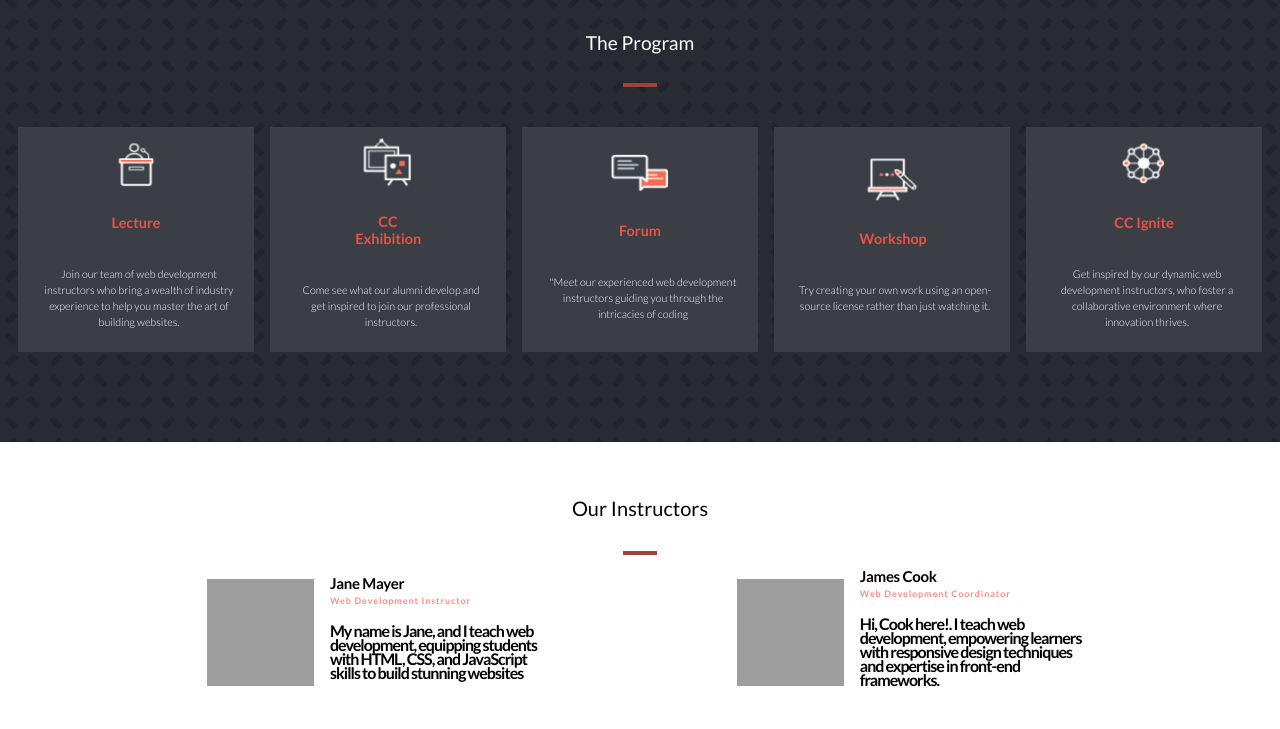
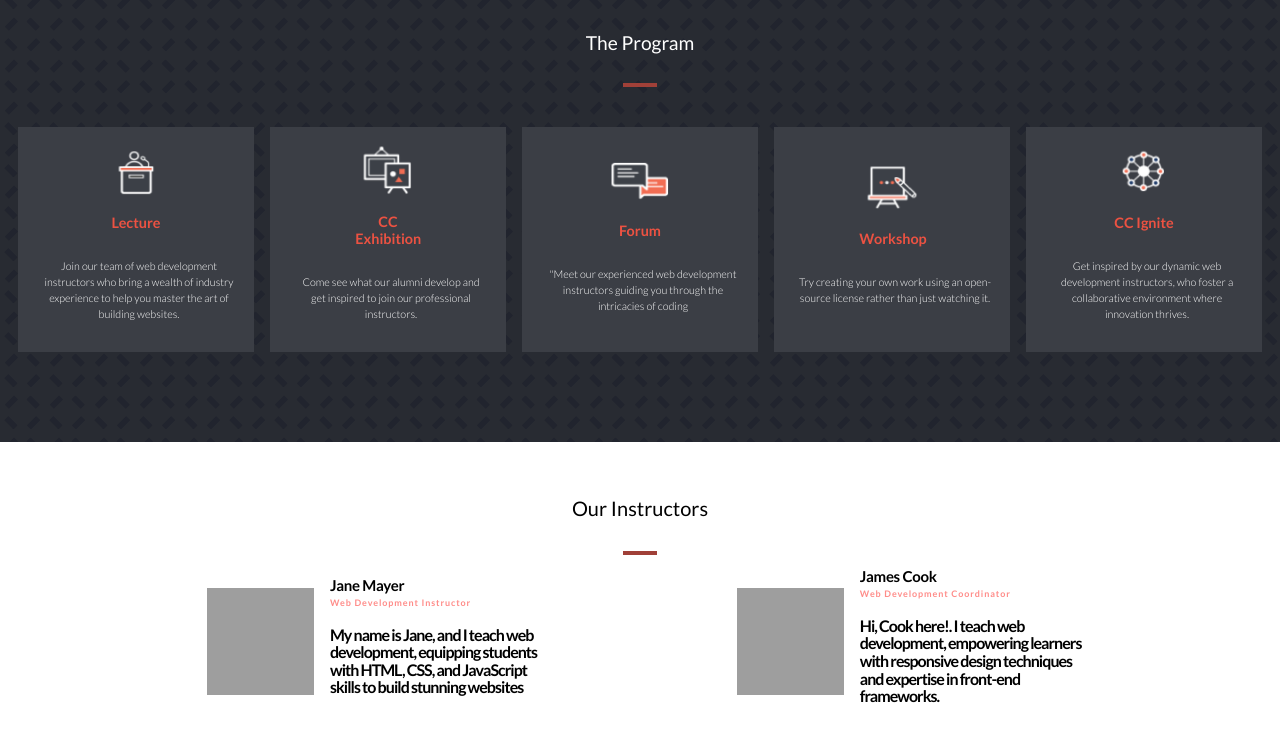
Before and after one commit to As1imwe-Mark/Web-Camp-Capstone-project, a website: page index.html in a window 1280 px wide. Shown: the part 980-1709 px from the top of the page. Drawn offline with Linux system fonts and the light colour scheme; grey boxes are pictures that could not be loaded.

Commit message:
Updated the styles file

```diff
--- a/CSS/styles.css
+++ b/CSS/styles.css
@@ -213,7 +213,7 @@ span {
 }
 
 .program_card {
-  width: 94.7%;
+  max-width: 94.7%;
   height: 5.13rem;
   display: flex;
   align-items: center;
@@ -222,7 +222,7 @@ span {
   background: #3b3e45;
   padding: 0.3rem;
   margin: 0.5rem;
-  gap: 10px;
+  gap: 2px;
 }
 
 .lecture_icon {
@@ -444,7 +444,7 @@ span {
 .info .caption {
   font-weight: 700;
   font-size: 1rem;
-  line-height: 14px;
+  line-height: 1.1;
   letter-spacing: -0.06em;
   color: #000;
   width: 14.125rem;
@@ -457,7 +457,7 @@ span {
   filter: drop-shadow(0.125rem 0.125rem 0.25rem rgba(0, 0, 0, 0.25));
   border-radius: 0.25rem;
   -webkit-filter: drop-shadow(0.125rem 0.125rem 0.25rem rgba(0, 0, 0, 0.25));
-  margin-top: 3rem;
+  margin-top: 3.5rem;
 }
 
 .arrow {
```
